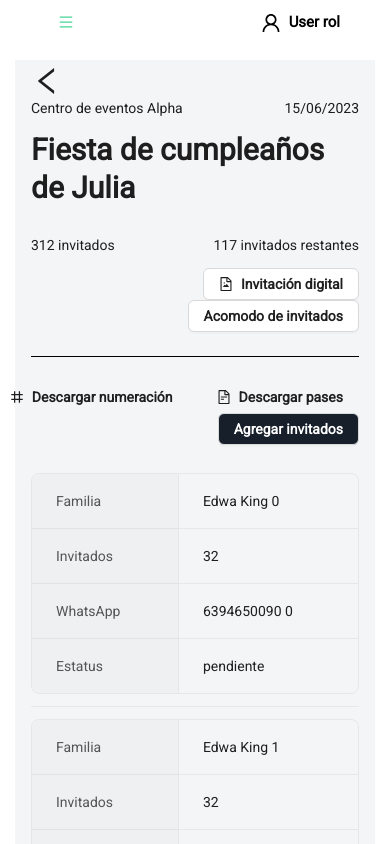
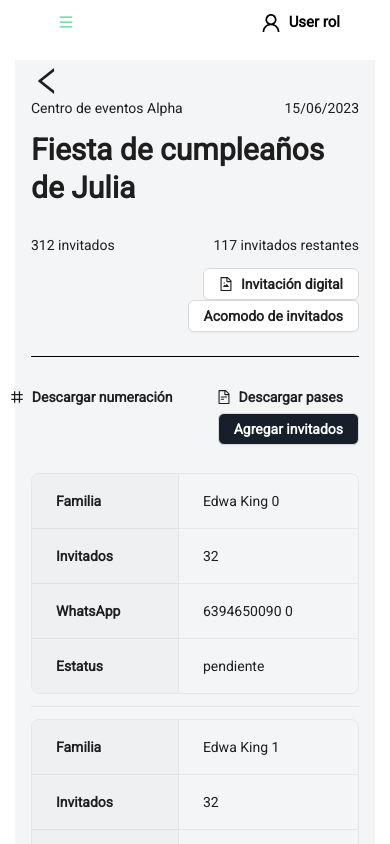
Before and after one commit to alonsosfera/event-ticket-project, a Next.js app: page /events in a window 390 px wide. Both pictures are taken after a click on the element 195 px from the left and 201 px from the top of the page. Shown: the top 844 px of the page. Built offline with nearby package versions, Linux system fonts and the light colour scheme.

Commit message:
Se le agrego negritas a los labels de las descriptions en events-mobile-component

```diff
--- a/components/host/events/event-table-mobile-component.js
+++ b/components/host/events/event-table-mobile-component.js
@@ -6,7 +6,7 @@ import EventCard from "@/components/events/event-card-component"
 import { LeftOutlined } from "@ant-design/icons"
 import DescriptionListComponent from "@/components/shared/description-list-component"
 
-const { Title } = Typography
+const { Title, Text } = Typography
 
 const dataSource = Array.from({ length: 46 }).map((_, i) => ({
   key: i,
@@ -48,10 +48,10 @@ const TableMobile = () => {
             renderItem={item => (
               <List.Item>
                 <DescriptionListComponent items={[
-                  { label: "Familia", value: item.familia },
-                  { label: "Invitados", value: item.invitados },
-                  { label: "WhatsApp", value: item.whatsapp },
-                  { label: "Estatus", value: item.estatus }
+                  { label: <Text strong>Familia</Text>, value: item.familia },
+                  { label: <Text strong>Invitados</Text>, value: item.invitados },
+                  { label: <Text strong>WhatsApp</Text>, value: item.whatsapp },
+                  { label: <Text strong>Estatus</Text>, value: item.estatus }
                 ]} />
               </List.Item>
             )} />
```
